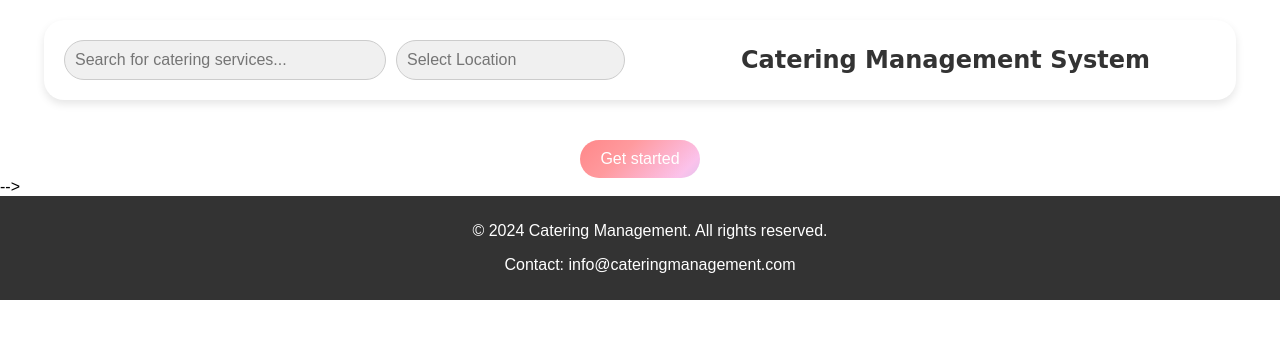
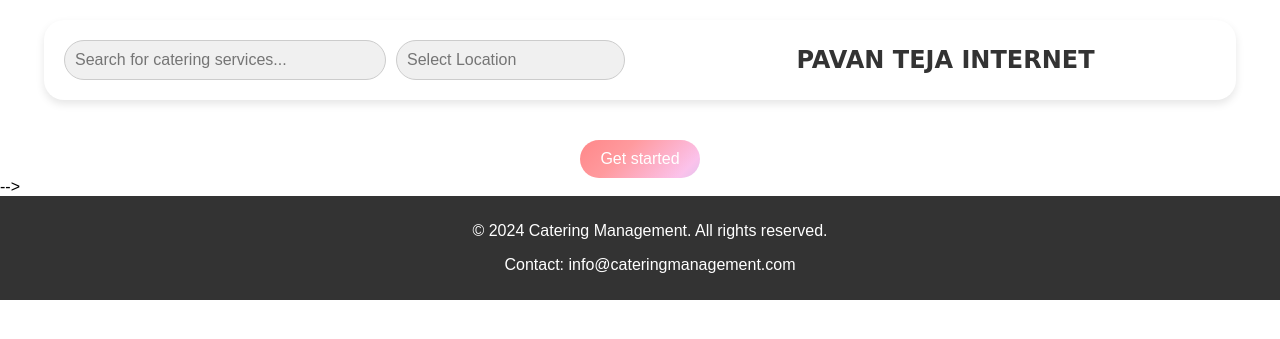
Before and after one commit to Safacts/xeroc, a Django app: page / in a window 1280 px wide. Shown: the top 339 px of the page. Run offline with Django 3.2, Linux system fonts and the light colour scheme.

Commit message:
update home.html

```diff
--- a/templates/home.html
+++ b/templates/home.html
@@ -342,7 +342,7 @@
         </div>
 
    </div>
-   <h1>Catering Management System</h1>
+   <h1>PAVAN TEJA INTERNET</h1>
 </header>
 
 
```
